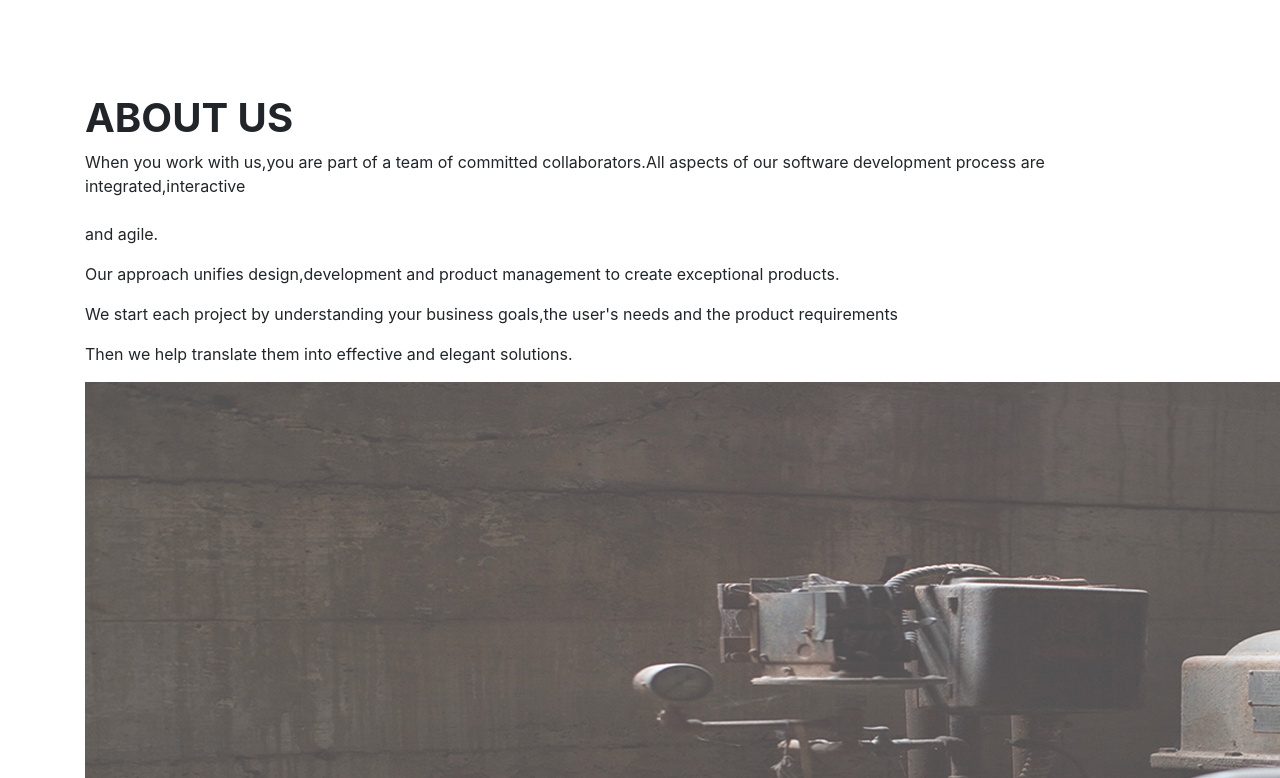
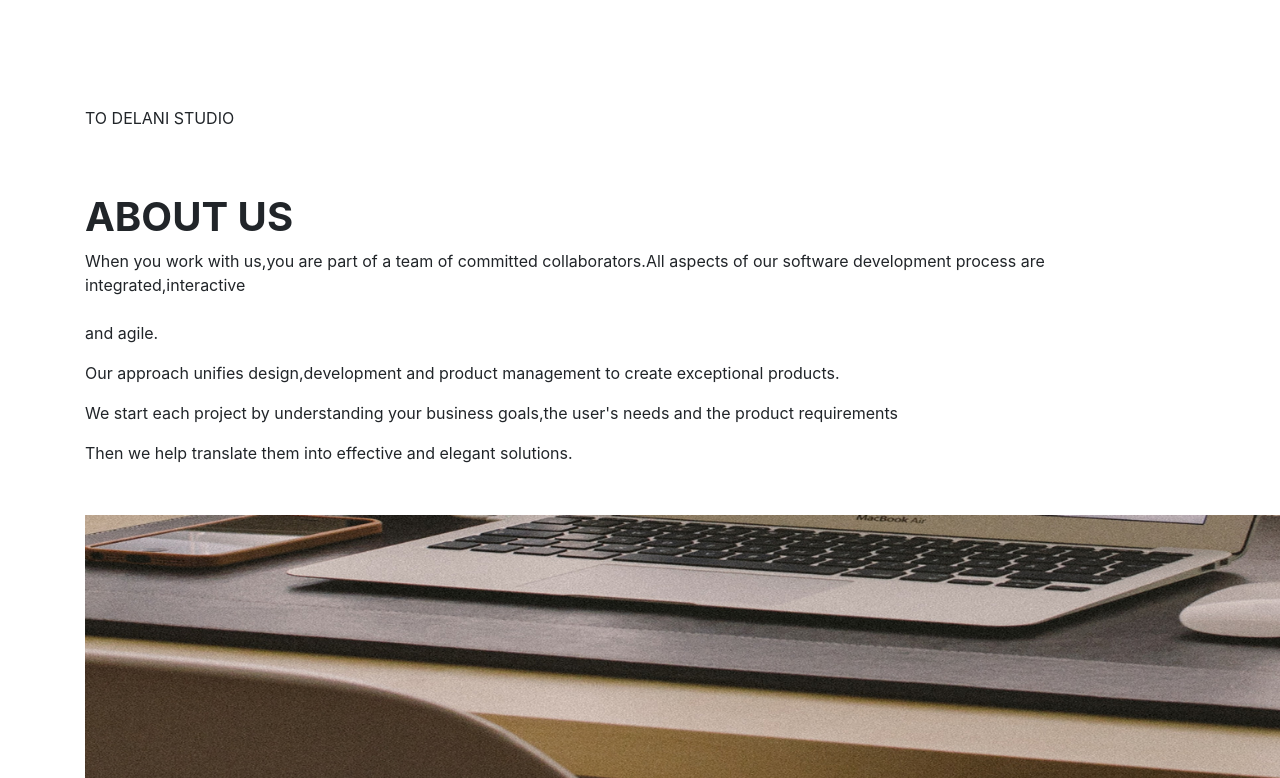
Before and after one commit to bazimya/newproject, a plain HTML site: page index.html in a window 1280 px wide. Shown: the part 802-1580 px from the top of the page. Drawn offline with nearby package versions, Linux system fonts and the light colour scheme.

Commit message:
add the new stylings

```diff
--- a/css/styles.css
+++ b/css/styles.css
@@ -1,28 +1,29 @@
 .center{
-    position:absolute;
-    top: 30%;
-    left: 40%;
     color:white;
-    font-size:35px;
-    font-family:
-}
-.bottom{
-    position:absolute;
-    top:40%;
-    left:35%;
-    color:white;
-    font-size:30px;
-    margin-top:10px;
-    font-family:"Roboto";
+    font-size:40px;
+    font-family:Arial, Helvetica, sans-serif;
+    text-align:center;
 }
 .right{
-    position:absolute;
-    top:50%;
-    left:30%;
+
     color:white;
     font-size:10px;
+    text-align:center;
 
 }
-body{
+.all{
+    background-image:url(../imgs/h_img.jpg);
+    background-size:cover;
+}
+.true{
+    color:white;
     text-align:center;
 }
+.middle{
+    background-image:url(../imgs/s_image.jpg);
+    background-size:cover;
+    width:1400px;
+    height:400px;
+    margin-top:50px;
+    text-align:center;
+}
```
